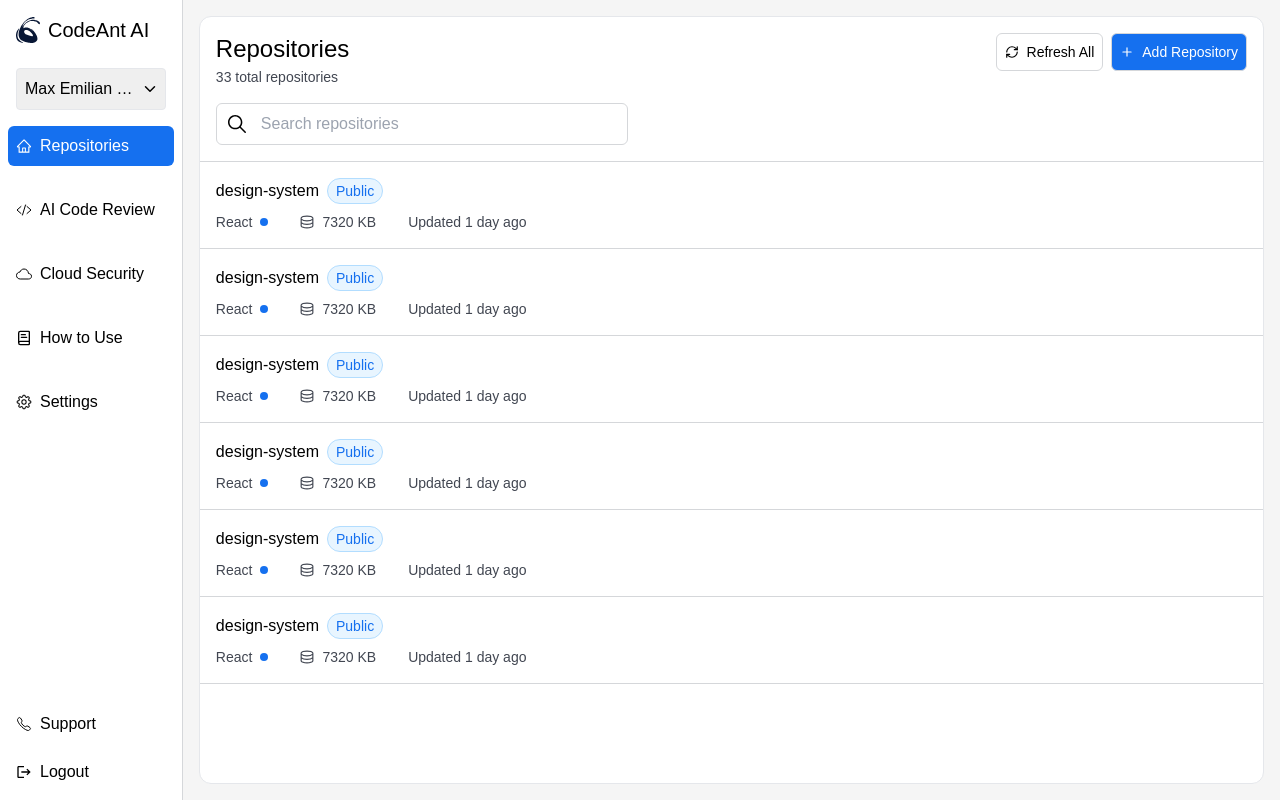
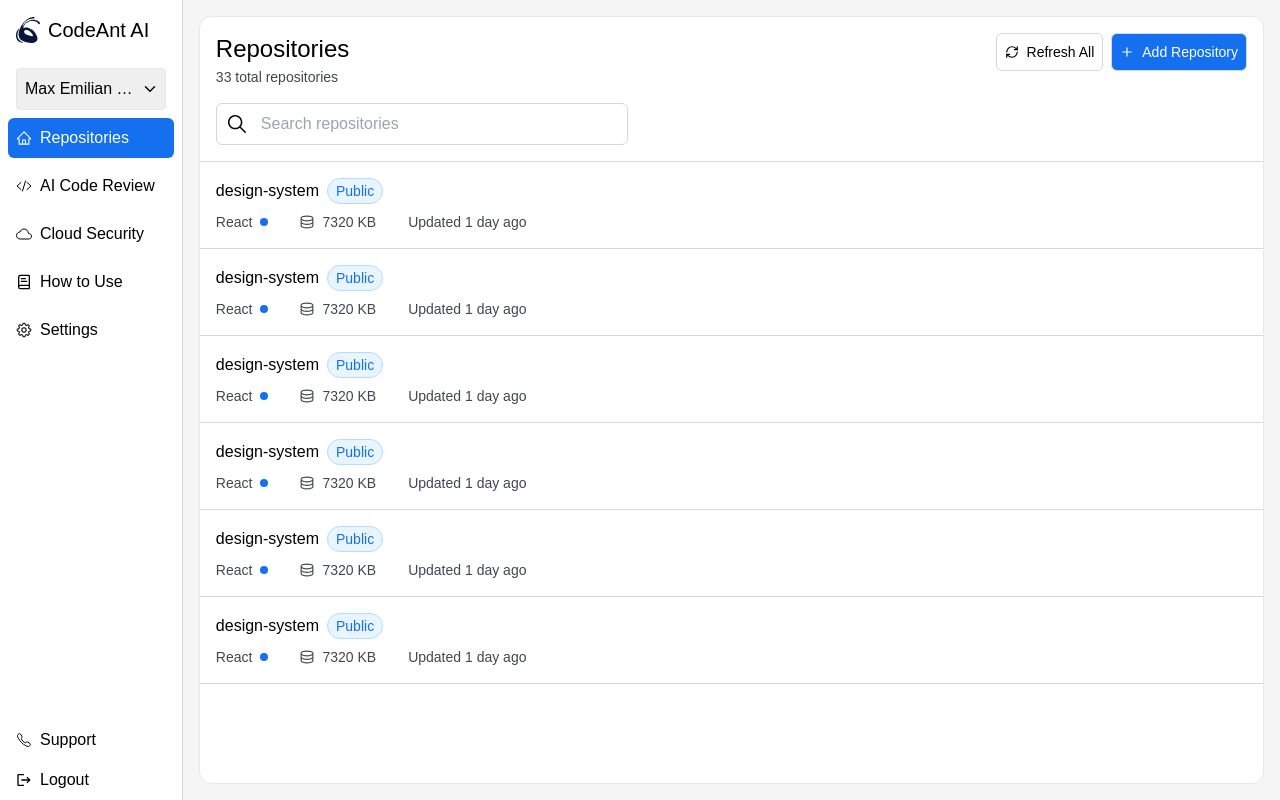
Before and after one commit to NtshVrm/code-ant-ai, a React (Vite) app: page /dashboard in a window 1280 px wide. Built offline with nearby package versions, Linux system fonts and the light colour scheme.

Commit message:
menu items component

```diff
--- a/src/components/MenuItem.tsx
+++ b/src/components/MenuItem.tsx
@@ -16,7 +16,7 @@ export default function MenuItem({
           key={item.id}
           className={`${
             item.id == menuId ? "bg-[#1570EF] text-white" : "hover:bg-[#FAFAFA]"
-          } p-2 m-2 rounded-md flex items-center gap-2 cursor-pointer `}
+          } p-2 mx-2 rounded-md flex items-center gap-2 cursor-pointer `}
           onClick={() => {
             !disablebg ? setMenuId(item.id) : "";
           }}
```
